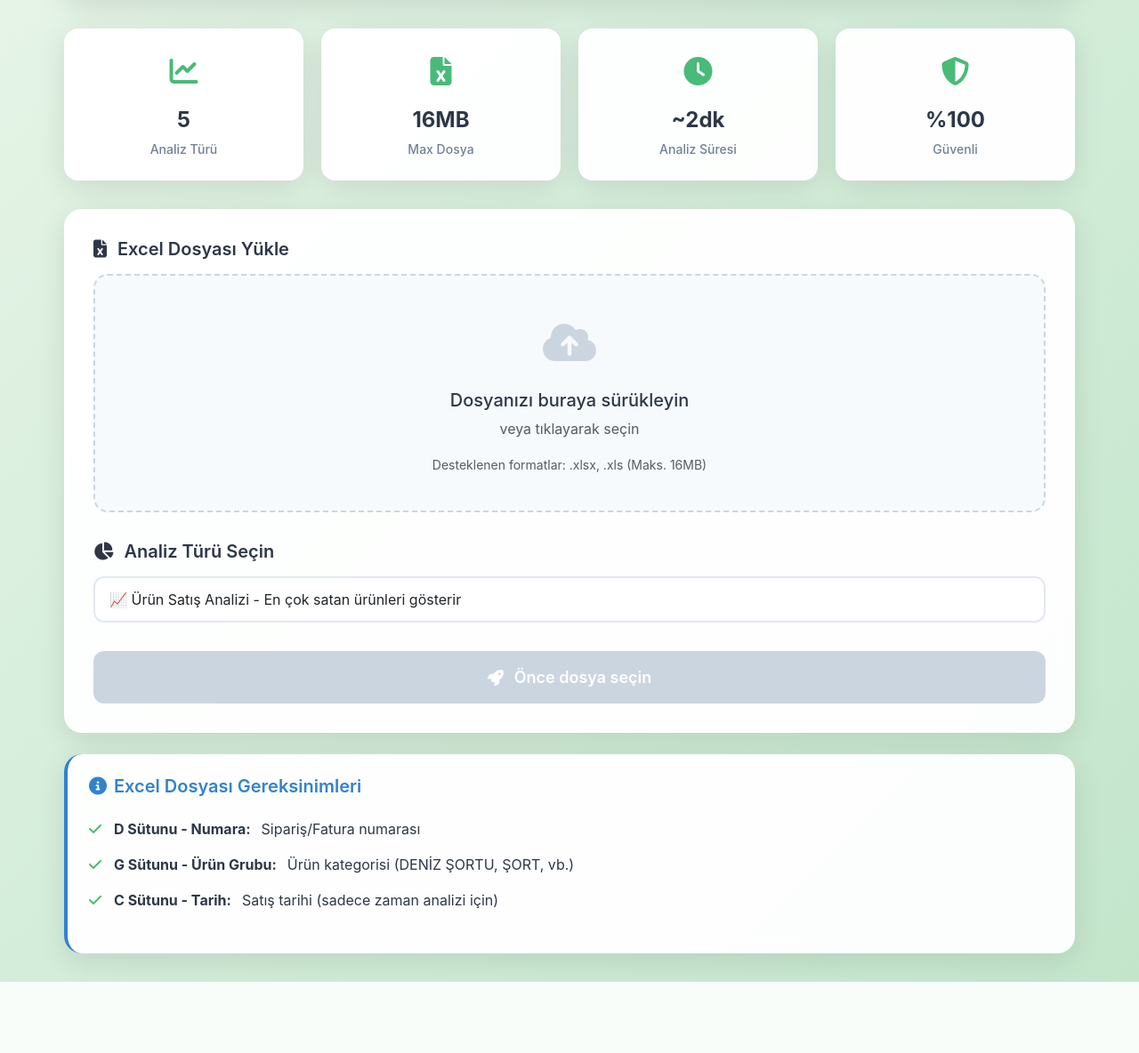
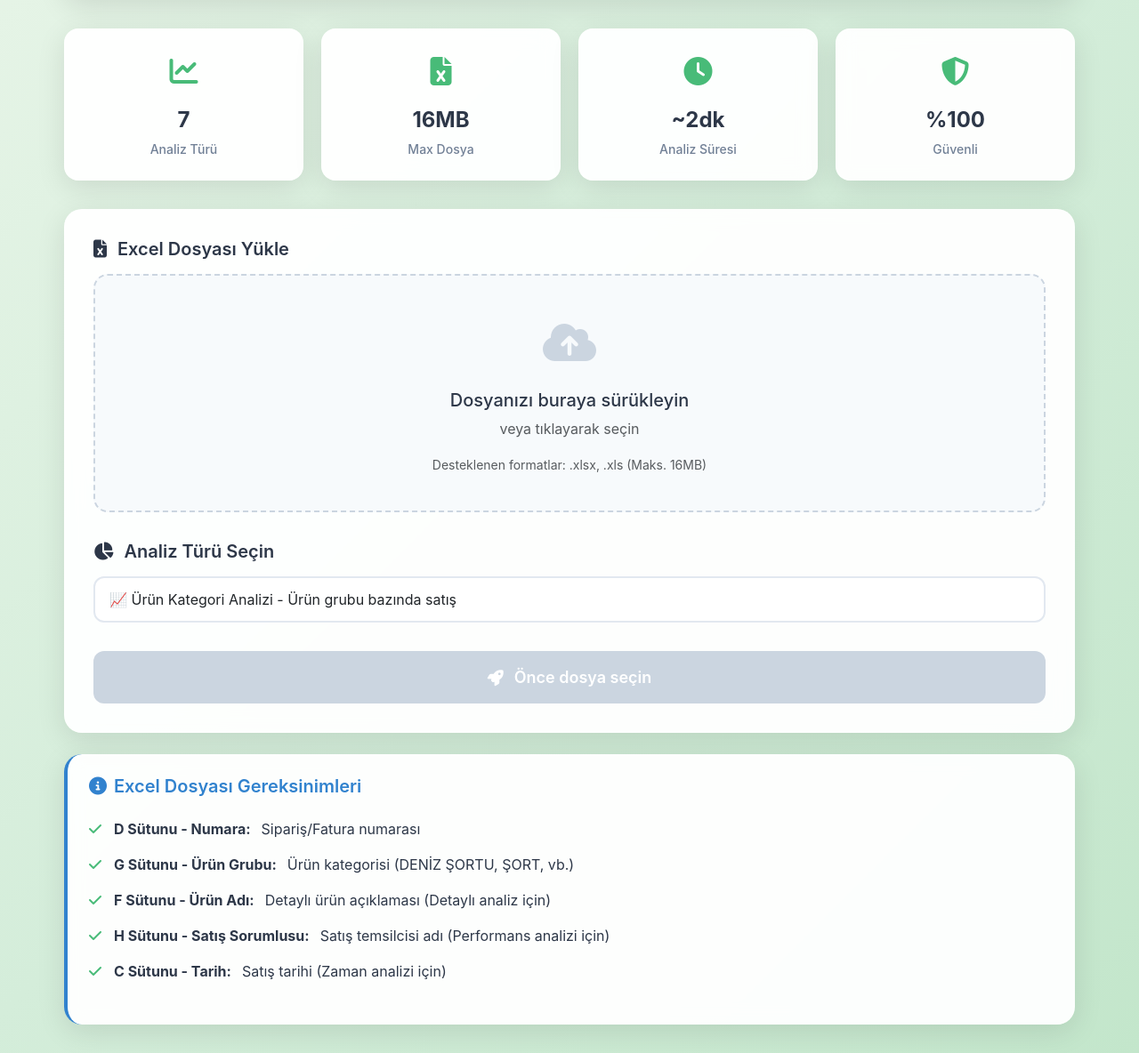
Before and after one commit to umittasdemir1/claudenewtest, a Flask app: page / in a window 1280 px wide. Shown: the part 181-1365 px from the top of the page at 89% size. Before the commit the page ends 1285 px from the top, so only its background shows below. Run offline with Flask 3, Linux system fonts and the light colour scheme; some libraries are stand-ins or nearby versions.

Commit message:
Update index.html

```diff
--- a/templates/index.html
+++ b/templates/index.html
@@ -297,7 +297,7 @@
                 <div class="stat-icon">
                     <i class="fas fa-chart-line"></i>
                 </div>
-                <div class="stat-number">5</div>
+                <div class="stat-number">7</div>
                 <div class="stat-label">Analiz Türü</div>
             </div>
             <div class="stat-card">
@@ -374,11 +374,13 @@
                         Analiz Türü Seçin
                     </h3>
                     <select name="analysis" class="form-select" id="analysisType" onchange="toggleLiftInputs()">
-                        <option value="sales">📈 Ürün Satış Analizi - En çok satan ürünleri gösterir</option>
-                        <option value="lift">🔗 Lift Analizi - İki ürün arasındaki korelasyonu ölçer</option>
+                        <option value="sales">📈 Ürün Kategori Analizi - Ürün grubu bazında satış</option>
+                        <option value="product_detail">🏷️ Detaylı Ürün Analizi - Ürün adı bazında performans</option>
+                        <option value="sales_rep">👨‍💼 Satış Sorumlusu Performansı - Takım analizi</option>
+                        <option value="lift">🔗 Lift Analizi - İki ürün arasındaki korelasyon</option>
                         <option value="pair">👥 Birlikte Satılan Ürünler - Market basket analizi</option>
                         <option value="time">📅 Zaman Bazlı Satış - Aylık satış trendleri</option>
-                        <option value="customer">👤 Müşteri Tipi Analizi - Müşteri davranış analizi</option>
+                        <option value="customer">👤 Müşteri Analizi - Müşteri davranış analizi</option>
                     </select>
 
                     <!-- Lift Analysis Inputs -->
@@ -425,7 +427,15 @@
                 </li>
                 <li>
                     <i class="fas fa-check"></i>
-                    <strong>C Sütunu - Tarih:</strong> Satış tarihi (sadece zaman analizi için)
+                    <strong>F Sütunu - Ürün Adı:</strong> Detaylı ürün açıklaması (Detaylı analiz için)
+                </li>
+                <li>
+                    <i class="fas fa-check"></i>
+                    <strong>H Sütunu - Satış Sorumlusu:</strong> Satış temsilcisi adı (Performans analizi için)
+                </li>
+                <li>
+                    <i class="fas fa-check"></i>
+                    <strong>C Sütunu - Tarih:</strong> Satış tarihi (Zaman analizi için)
                 </li>
             </ul>
         </div>
```
